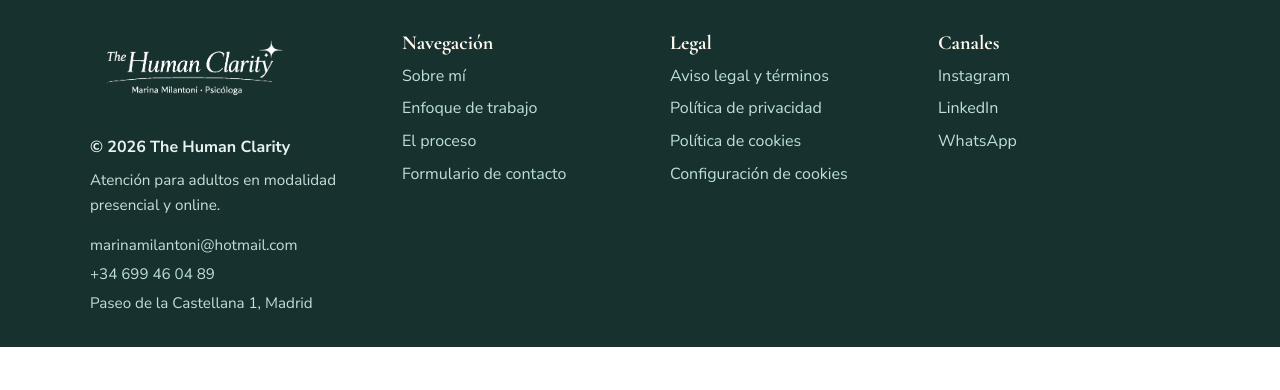
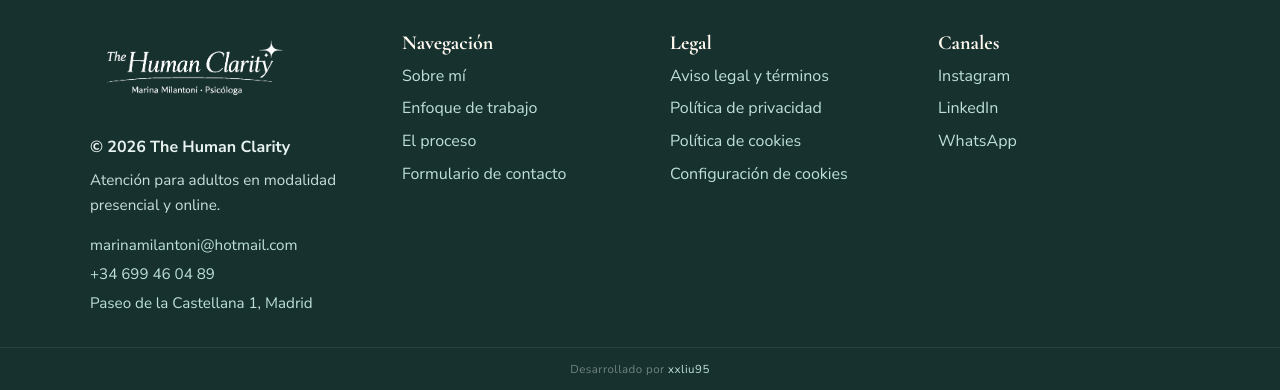
Before and after one commit to xxliu95/xxliu95.github.io, a PHP site: page /thehumanclarity/index.html in a window 1280 px wide. Shown: the part 2785-3175 px from the top of the page. Before the commit the page ends 3132 px from the top, so only its background shows below. Run offline with PHP 8.4, Linux system fonts and the light colour scheme.

Commit message:
Add developer

```diff
--- a/thehumanclarity/index.html
+++ b/thehumanclarity/index.html
@@ -169,6 +169,9 @@
                 </div>
             </div>
         </div>
+        <div class="footer__bottom">
+            <p class="footer__dev"><span data-i18n="footer-dev">Desarrollado por</span> <a href="https://xxliu95.github.io" target="_blank" rel="noopener">xxliu95</a></p>
+        </div>
     </footer>
 
     <section id="cookie-consent" class="cookie-consent" hidden aria-live="polite">
@@ -292,6 +295,7 @@
                     'footer-whatsapp': 'WhatsApp',
                     'footer-copyright': '© 2026 The Human Clarity',
                     'footer-meta': 'Atención para adultos en modalidad presencial y online.',
+                    'footer-dev': 'Desarrollado por',
                     'cookie-title': 'Esta web no utiliza cookies analíticas ni publicitarias. Solo se podría emplear cookies técnicas imprescindibles del servidor para el funcionamiento básico.',
                     'cookie-subtitle': 'Tu preferencia se guarda localmente en este navegador.',
                     'cookie-accept': 'Entendido',
@@ -367,6 +371,7 @@
                     'footer-whatsapp': 'WhatsApp',
                     'footer-copyright': '© 2026 The Human Clarity',
                     'footer-meta': 'Care for adults in-person and online.',
+                    'footer-dev': 'Developed by',
                     'cookie-title': 'This website does not use analytical or advertising cookies. Only technically necessary server cookies for basic functionality could be used.',
                     'cookie-subtitle': 'Your preference is saved locally in this browser.',
                     'cookie-accept': 'Got it',
--- a/thehumanclarity/index.php
+++ b/thehumanclarity/index.php
@@ -248,6 +248,9 @@ if ($_SERVER['REQUEST_METHOD'] === 'POST') {
                 </div>
             </div>
         </div>
+        <div class="footer__bottom">
+            <p class="footer__dev">Desarrollado por <a href="https://xxliu95.github.io" target="_blank" rel="noopener">xxliu95</a></p>
+        </div>
     </footer>
 
     <section id="cookie-consent" class="cookie-consent" hidden aria-live="polite">
--- a/thehumanclarity/styles.css
+++ b/thehumanclarity/styles.css
@@ -573,6 +573,29 @@ th {
     color: #dbe8e6;
 }
 
+.footer__bottom {
+    border-top: 1px solid rgba(255, 255, 255, 0.08);
+    padding: 0.7rem 0;
+    text-align: center;
+}
+
+.footer__dev {
+    font-size: 0.72rem;
+    color: rgba(219, 232, 230, 0.45);
+    margin: 0;
+    letter-spacing: 0.04em;
+}
+
+.footer__dev a {
+    color: rgba(219, 232, 230, 0.65);
+    text-decoration: none;
+    transition: color 150ms ease;
+}
+
+.footer__dev a:hover {
+    color: #dbe8e6;
+}
+
 .footer__inner {
     min-height: 74px;
     display: flex;
```
